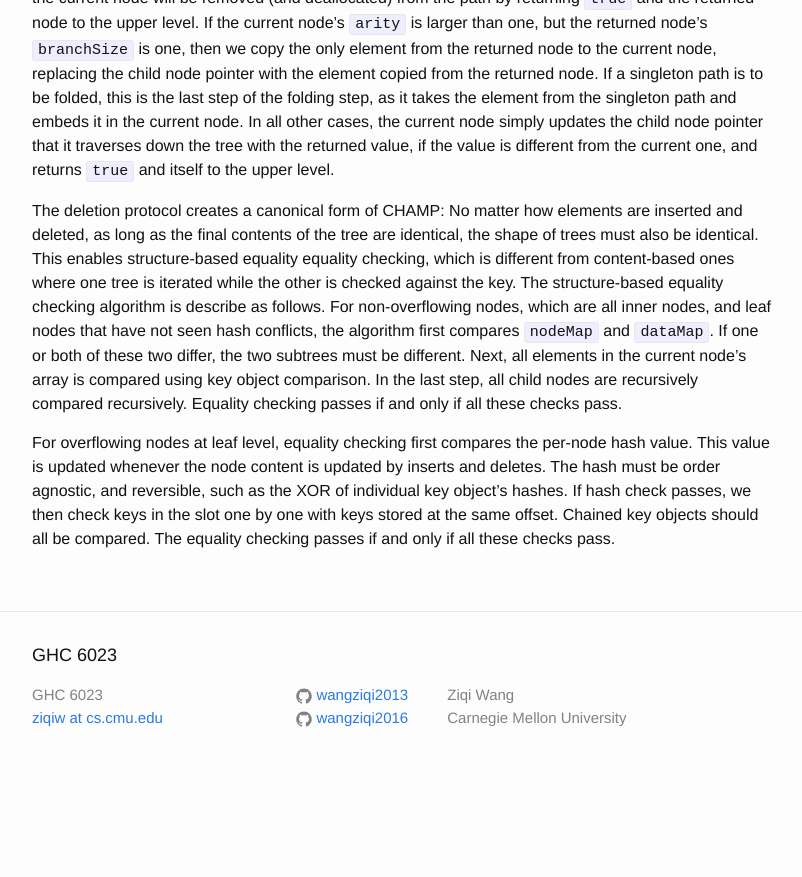
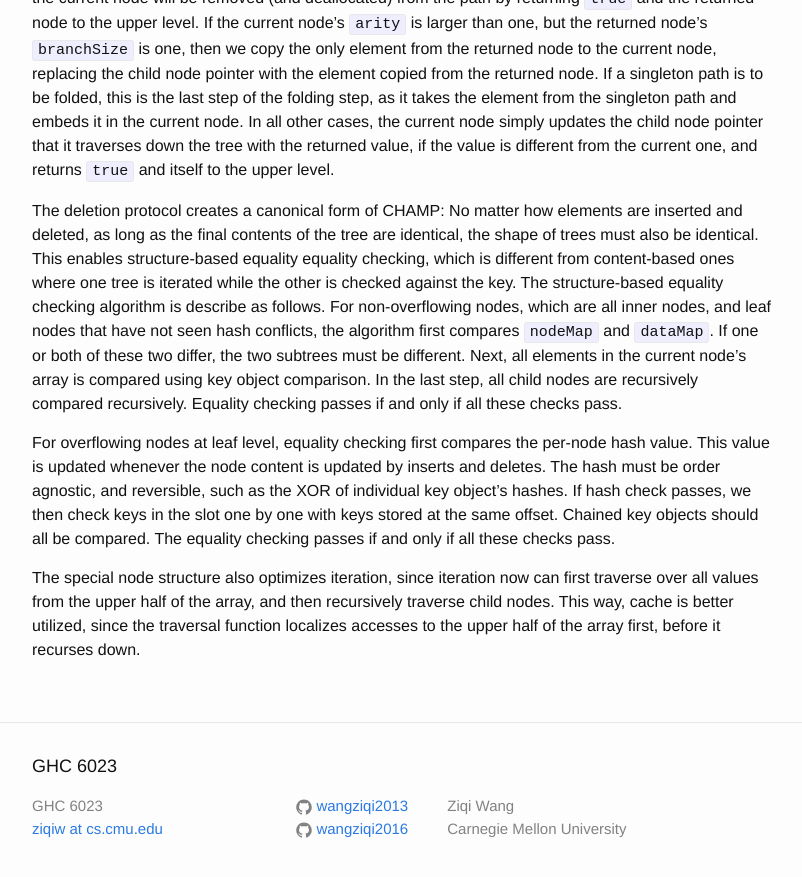
Before and after one commit to wangziqi2013/wangziqi2013.github.io, a Jekyll site: the page built from _posts/2020-08-08-CHAMP.markdown, in a window 1280 px wide and 900 px high, scrolled down 3451 px. Shown: the top 877 px of the window, without its empty margins (238-1040 px from the left). Built offline with Jekyll 4.4.1, drawn with Linux system fonts in a browser that asks for light colours; before the commit the page ends 4240 px from its top, so only the background shows below that.

Commit message:
Adding iteration

```diff
--- a/_posts/2020-08-08-CHAMP.markdown
+++ b/_posts/2020-08-08-CHAMP.markdown
@@ -157,3 +157,7 @@ whenever the node content is updated by inserts and deletes. The hash must be or
 the XOR of individual key object's hashes. If hash check passes, we then check keys in the slot one by one with keys
 stored at the same offset. Chained key objects should all be compared. The equality checking passes if and only if
 all these checks pass.
+
+The special node structure also optimizes iteration, since iteration now can first traverse over all values from the
+upper half of the array, and then recursively traverse child nodes. This way, cache is better utilized, since the
+traversal function localizes accesses to the upper half of the array first, before it recurses down.
```
